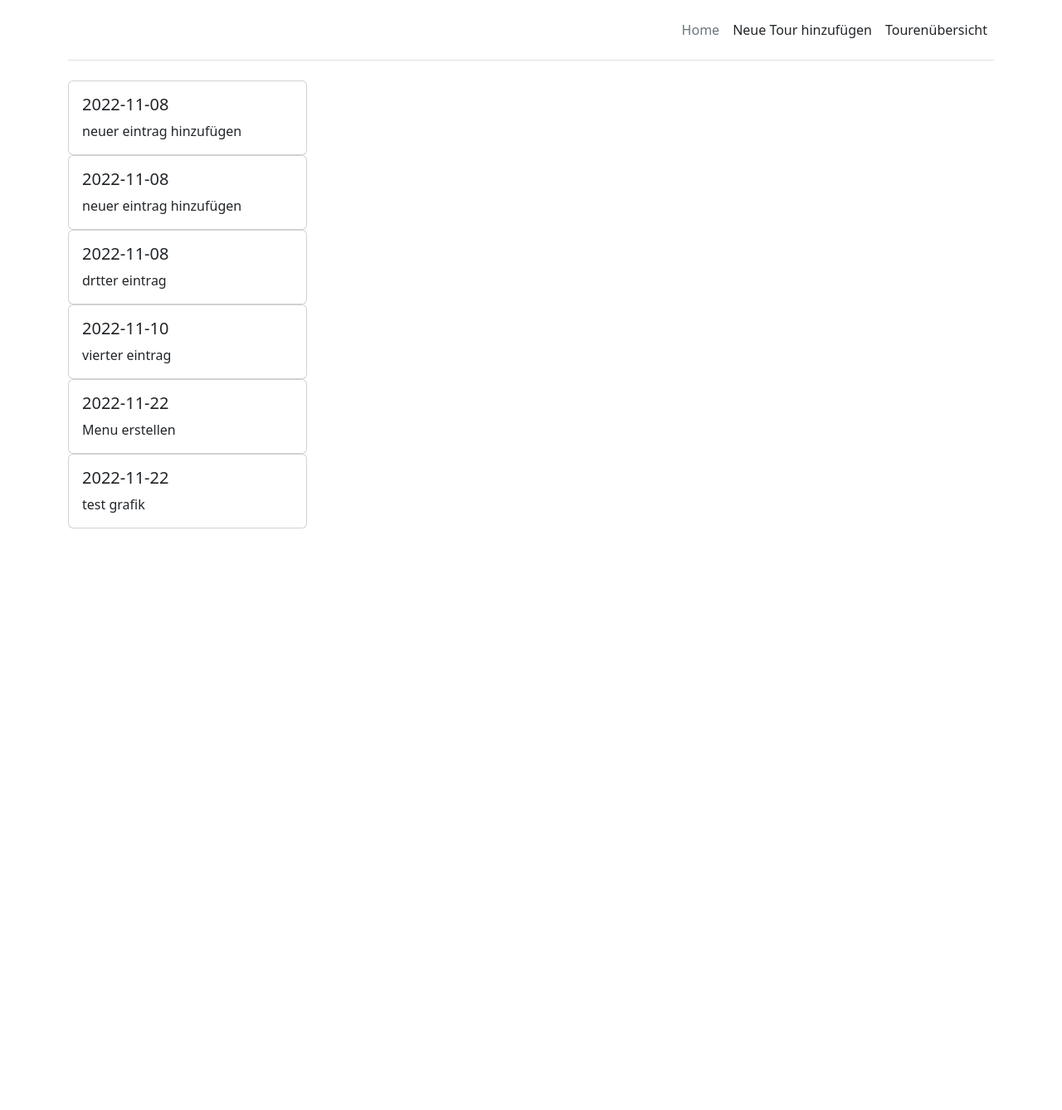
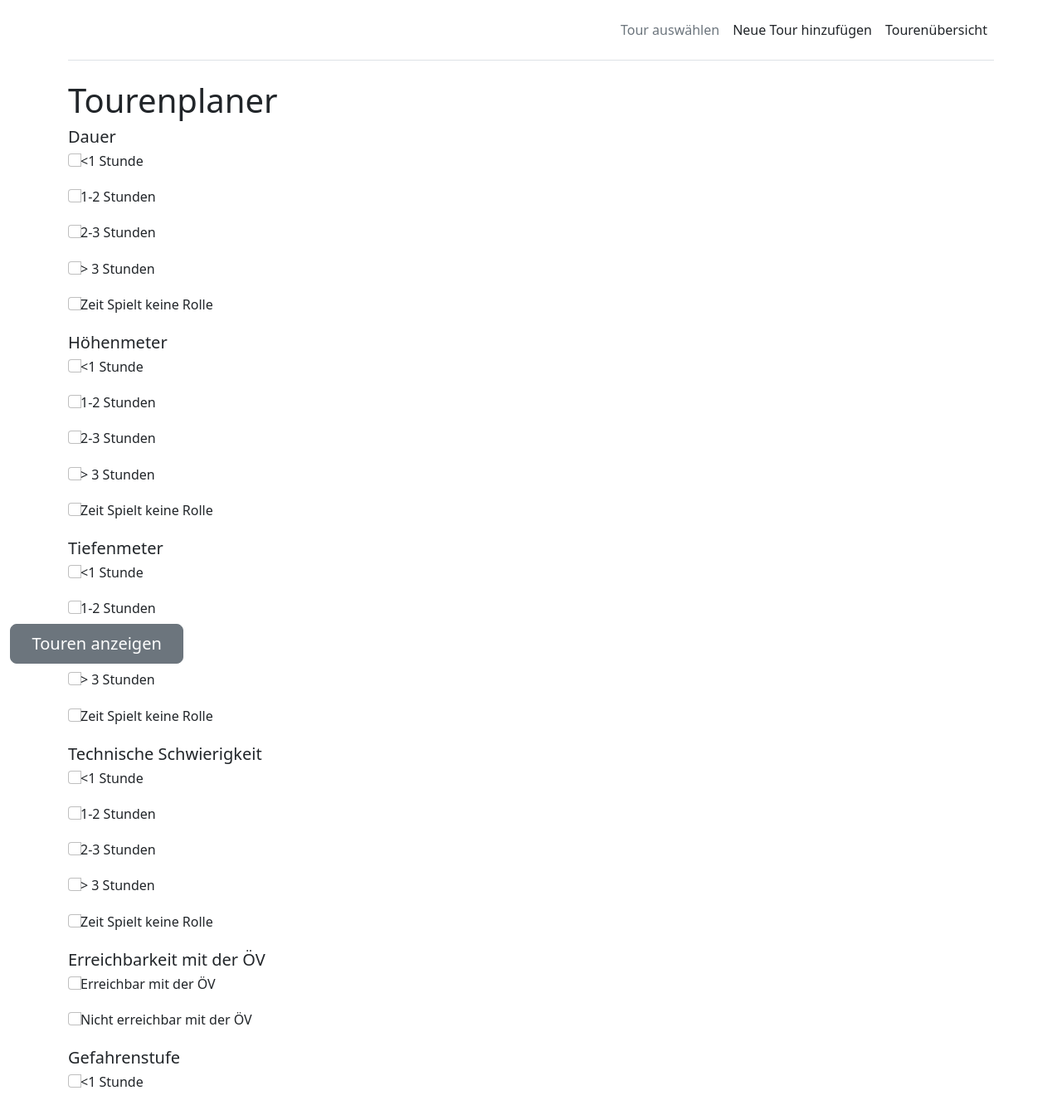
Before and after one commit to milivanili300/Tourenplaner, a Flask app: page / in a window 1280 px wide. Shown: the whole page at 83% size. Before the commit the page ends 637 px from the top, so only its background shows below. Run offline with Flask 2, Linux system fonts and the light colour scheme; some libraries are stand-ins or nearby versions.

Commit message:
5. Commit 12.12.22

```diff
--- /dev/null
+++ b/Tourenplaner/data.json
@@ -0,0 +1,3 @@
+{
+  "text": "Deine Tour"
+}
--- a/Tourenplaner/datenbank.py
+++ b/Tourenplaner/datenbank.py
@@ -5,12 +5,12 @@ def auslesen():
     return inhalt
 
 
-def todos_laden():
+def touren_laden():
     #test2
-    todos = auslesen()
-    todo_liste = todos.split("\n")
+    touren = auslesen()
+    touren_liste = touren.split("\n")
     neue_liste = []
-    for eintrag in todo_liste:
+    for eintrag in touren_liste:
         aufgabe, deadline = eintrag.split(",")
         neue_liste.append([aufgabe, deadline])
     return neue_liste
--- a/Tourenplaner/main.py
+++ b/Tourenplaner/main.py
@@ -4,19 +4,21 @@ from flask import request
 import plotly.express as px
 from plotly.offline import plot
 
-from datenbank import abspeichern, auslesen, todos_laden
+from datenbank import abspeichern, auslesen, touren_laden
 
 app = Flask("Tourenplaner")
 
 
-@app.route("/")
+
+@app.route("/", methods=["GET", "POST"])
 def start():
-    touren = todos_laden()
-    return render_template("index.html", liste=touren, seitentitel="start")
-
+    if request.method == "POST":
+        a = request.form.getlist('a')
+        return "1" if len(a) == 1 else "0"
+    return render_template('kategorisierung.html')
 
 @app.route("/add", methods=["GET", "POST"])
-def add_new_todo():
+def add_new_tour():
     if request.method == "GET":
         return render_template("neue_tour.html", seitentitel="Todo Eingabe")
 
@@ -31,6 +33,8 @@ def add_new_todo():
 
 @app.route("/overview")
 def grafik():
+    return "nope"
+    """
     todos = todos_laden()
     deadlines = {}
     for todo in todos:
@@ -45,7 +49,7 @@ def grafik():
     div = plot(fig, output_type="div")
 
     return render_template("overview.html", barchart=div, seitentitel="Tourenübersicht")
-
+    """
 
 if __name__ == "__main__":
     app.run(debug=True, port=5550)
--- a/Tourenplaner/templates/header.jinja
+++ b/Tourenplaner/templates/header.jinja
@@ -13,7 +13,7 @@
       </a>
 
       <ul class="nav col-12 col-md-auto mb-2 mb-md-0">
-        <li><a href="{{ url_for('start') }}" class="nav-link px-2 link-secondary">Home</a></li>
+        <li><a href="{{ url_for('start') }}" class="nav-link px-2 link-secondary">Tour auswählen</a></li>
         <li><a href="{{ url_for('add_new_tour') }}" class="nav-link px-2 link-dark">Neue Tour hinzufügen</a></li>
         <li><a href="{{ url_for('grafik') }}" class="nav-link px-2 link-dark">Tourenübersicht</a></li>
       </ul>
--- /dev/null
+++ b/Tourenplaner/templates/kategorisierung.html
@@ -0,0 +1,136 @@
+{% include "header.jinja" %}
+
+<body>
+
+    <h1>Tourenplaner</h1>
+
+<!-- Dauer -->
+    <form method="POST" class="row justify-content-center">
+         <h5> Dauer</h5>
+       <div class="input-group mb-3">
+             <input name="a" id="a" class="form-check-input mt-0" type="checkbox" value="" aria-label="Checkbox for following text">
+             <h6>  <1 Stunde </h6>
+        </div>
+        <div class="input-group mb-3">
+             <input class="form-check-input mt-0" type="checkbox" value="" aria-label="Checkbox for following text">
+             <h6> 1-2 Stunden </h6>
+        </div>
+        <div class="input-group mb-3">
+             <input class="form-check-input mt-0" type="checkbox" value="" aria-label="Checkbox for following text">
+             <h6>  2-3 Stunden </h6>
+        </div>
+        <div class="input-group mb-3">
+             <input class="form-check-input mt-0" type="checkbox" value="" aria-label="Checkbox for following text">
+             <h6>  > 3 Stunden </h6>
+        </div>
+        <div class="input-group mb-3">
+             <input class="form-check-input mt-0" type="checkbox" value="" aria-label="Checkbox for following text">
+             <h6>  Zeit Spielt keine Rolle </h6>
+        </div>
+
+
+<!-- Höhenmeter -->
+         <h5> Höhenmeter </h5>
+       <div class="input-group mb-3">
+             <input class="form-check-input mt-0" type="checkbox" value="" aria-label="Checkbox for following text">
+             <h6>  <1 Stunde </h6>
+        </div>
+        <div class="input-group mb-3">
+             <input class="form-check-input mt-0" type="checkbox" value="" aria-label="Checkbox for following text">
+             <h6> 1-2 Stunden </h6>
+        </div>
+        <div class="input-group mb-3">
+             <input class="form-check-input mt-0" type="checkbox" value="" aria-label="Checkbox for following text">
+             <h6>  2-3 Stunden </h6>
+        </div>
+        <div class="input-group mb-3">
+             <input class="form-check-input mt-0" type="checkbox" value="" aria-label="Checkbox for following text">
+             <h6>  > 3 Stunden </h6>
+        </div>
+        <div class="input-group mb-3">
+             <input class="form-check-input mt-0" type="checkbox" value="" aria-label="Checkbox for following text">
+             <h6>  Zeit Spielt keine Rolle </h6>
+        </div>
+
+<!-- Tiefenmeter -->
+         <h5> Tiefenmeter </h5>
+       <div class="input-group mb-3">
+             <input class="form-check-input mt-0" type="checkbox" value="" aria-label="Checkbox for following text">
+             <h6>  <1 Stunde </h6>
+        </div>
+        <div class="input-group mb-3">
+             <input class="form-check-input mt-0" type="checkbox" value="" aria-label="Checkbox for following text">
+             <h6> 1-2 Stunden </h6>
+        </div>
+        <div class="input-group mb-3">
+             <input class="form-check-input mt-0" type="checkbox" value="" aria-label="Checkbox for following text">
+             <h6>  2-3 Stunden </h6>
+        </div>
+        <div class="input-group mb-3">
+             <input class="form-check-input mt-0" type="checkbox" value="" aria-label="Checkbox for following text">
+             <h6>  > 3 Stunden </h6>
+        </div>
+        <div class="input-group mb-3">
+             <input class="form-check-input mt-0" type="checkbox" value="" aria-label="Checkbox for following text">
+             <h6>  Zeit Spielt keine Rolle </h6>
+        </div>
+
+<!-- Technische Schwierigkeit -->
+         <h5> Technische Schwierigkeit</h5>
+       <div class="input-group mb-3">
+             <input class="form-check-input mt-0" type="checkbox" value="" aria-label="Checkbox for following text">
+             <h6>  <1 Stunde </h6>
+        </div>
+        <div class="input-group mb-3">
+             <input class="form-check-input mt-0" type="checkbox" value="" aria-label="Checkbox for following text">
+             <h6> 1-2 Stunden </h6>
+        </div>
+        <div class="input-group mb-3">
+             <input class="form-check-input mt-0" type="checkbox" value="" aria-label="Checkbox for following text">
+             <h6>  2-3 Stunden </h6>
+        </div>
+        <div class="input-group mb-3">
+             <input class="form-check-input mt-0" type="checkbox" value="" aria-label="Checkbox for following text">
+             <h6>  > 3 Stunden </h6>
+        </div>
+        <div class="input-group mb-3">
+             <input class="form-check-input mt-0" type="checkbox" value="" aria-label="Checkbox for following text">
+             <h6>  Zeit Spielt keine Rolle </h6>
+        </div>
+
+<!-- Erreichbarkeit mit ÖV -->
+         <h5> Erreichbarkeit mit der ÖV</h5>
+       <div class="input-group mb-3">
+             <input class="form-check-input mt-0" type="checkbox" value="" aria-label="Checkbox for following text">
+             <h6>  Erreichbar mit der ÖV </h6>
+        </div>
+        <div class="input-group mb-3">
+             <input class="form-check-input mt-0" type="checkbox" value="" aria-label="Checkbox for following text">
+             <h6> Nicht erreichbar mit der ÖV </h6>
+        </div>
+
+
+<!-- Gefahrenstufe -->
+
+           <h5> Gefahrenstufe</h5>
+
+       <div class="input-group mb-3">
+             <input class="form-check-input mt-0" type="checkbox" value="" aria-label="Checkbox for following text">
+             <h6>  <1 Stunde </h6>
+        </div>
+
+
+<!-- Button 'Touren anzeigen' -->
+        <div class="fixed-bottom">
+            <button type="submit" class="btn btn-secondary btn-lg col-2">Touren anzeigen</button>
+        </div>
+
+    </form>
+
+
+
+
+
+</body>
+
+{% include "footer.jinja" %}
```
Also changed, not shown: Tourenplaner/templates/Navigation.html (deleted, +0 -27 lines), Tourenplaner/templates/neue_tour.html (+18 -3 lines).
